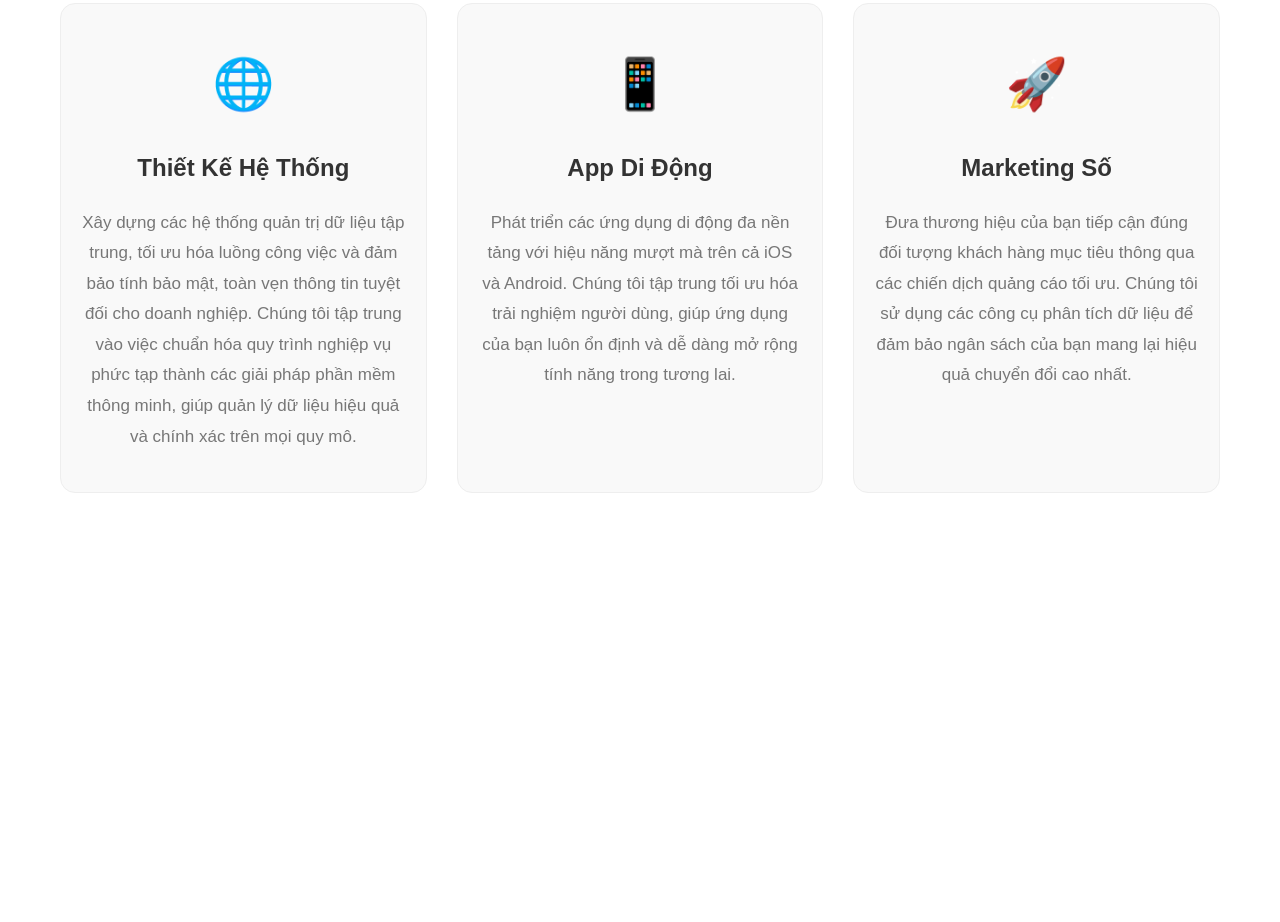
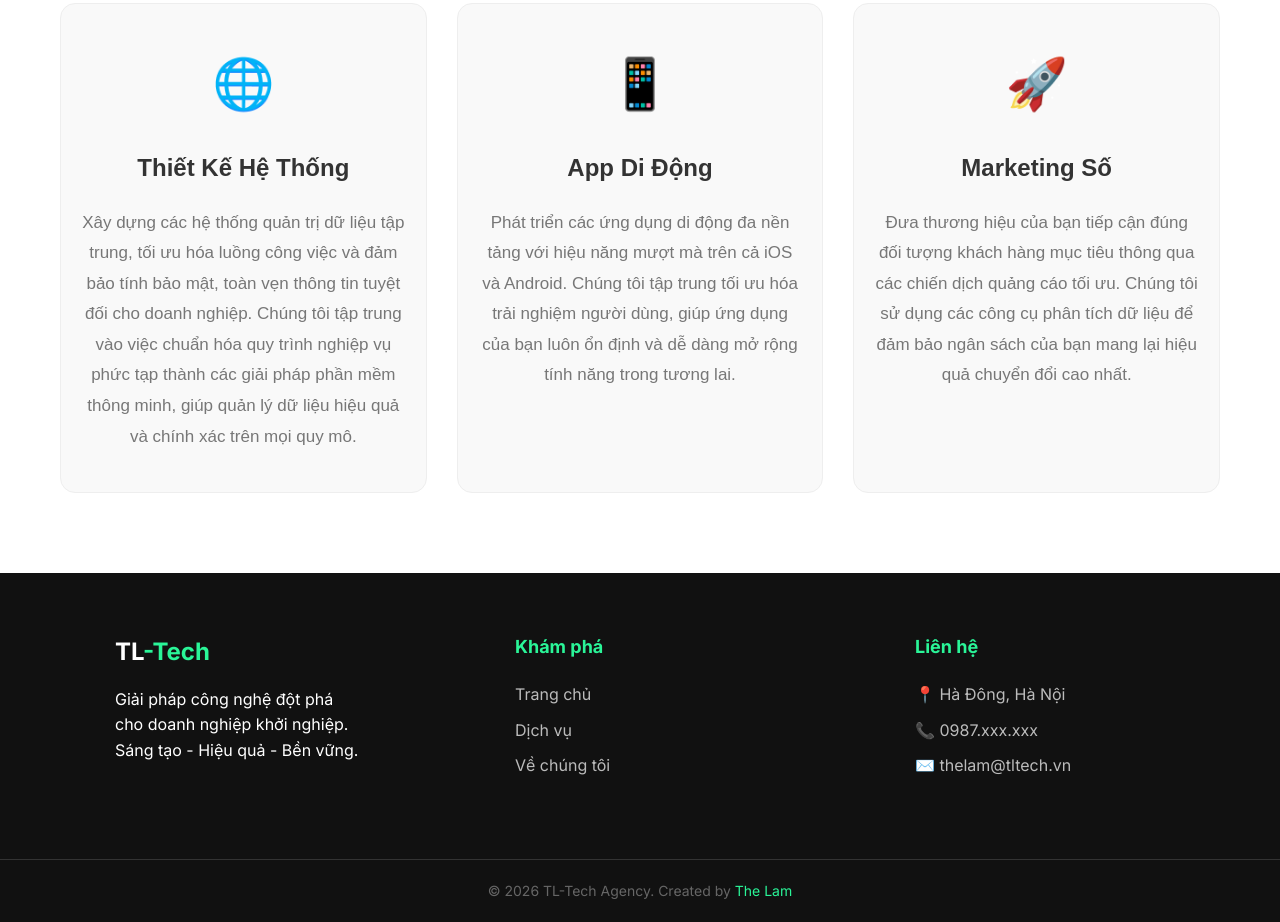
Before and after one commit to thelam07/btl-js, a plain HTML site: page index.html in a window 1280 px wide. Shown: the part 992-1914 px from the top of the page. Before the commit the page ends 1565 px from the top, so only its background shows below. Drawn offline with Linux system fonts and the light colour scheme.

Commit message:
Bổ sung Footer

```diff
--- a/index.html
+++ b/index.html
@@ -68,5 +68,35 @@
                 </div>
             </div>
         </div>
+
+        <div class="footer-tong">
+            <div class="container-footer">
+                <div class="cot-footer">
+                    <div class="logo-footer">TL<span>-Tech</span></div>
+                    <div class="mo-ta">
+                        Giải pháp công nghệ đột phá cho doanh nghiệp khởi nghiệp.
+                        Sáng tạo - Hiệu quả - Bền vững.
+                    </div>
+                </div>
+
+                <div class="cot-footer">
+                    <div class="tieu-de-cot">Khám phá</div>
+                    <div class="link-footer"><a href="#">Trang chủ</a></div>
+                    <div class="link-footer"><a href="#services">Dịch vụ</a></div>
+                    <div class="link-footer"><a href="#about">Về chúng tôi</a></div>
+                </div>
+
+                <div class="cot-footer">
+                    <div class="tieu-de-cot">Liên hệ</div>
+                    <div class="info-item">📍 Hà Đông, Hà Nội</div>
+                    <div class="info-item">📞 0987.xxx.xxx</div>
+                    <div class="info-item">✉️ thelam@tltech.vn</div>
+                </div>
+            </div>
+
+            <div class="copy-right">
+                &copy; 2026 TL-Tech Agency. Created by <span>The Lam</span>
+            </div>
+        </div>
     </body>
-</html
+</html>
--- a/style.css
+++ b/style.css
@@ -198,3 +198,66 @@ body {
     font-size: 17px;
     line-height: 1.8;
 }
+
+.footer-tong {
+    background-color: #111;
+    color: #fff;
+    padding: 60px 0 20px 0;
+    font-family: 'Inter', sans-serif;
+}
+
+.container-footer {
+    max-width: 1200px;
+    margin: 0 auto;
+    display: flex;
+    justify-content: space-around;
+    flex-wrap: wrap;
+}
+
+.cot-footer {
+    width: 250px;
+    margin-bottom: 30px;
+}
+
+.logo-footer {
+    font-size: 24px;
+    font-weight: bold;
+    margin-bottom: 15px;
+}
+
+.logo-footer span {
+    color: #2af598;
+}
+
+.tieu-de-cot {
+    font-size: 18px;
+    font-weight: 600;
+    margin-bottom: 20px;
+    color: #2af598;
+}
+
+.link-footer a, .info-item {
+    color: #bbb;
+    text-decoration: none;
+    margin-bottom: 10px;
+    display: block;
+    transition: 0.3s;
+}
+
+.link-footer a:hover {
+    color: #2af598;
+    padding-left: 5px;
+}
+
+.copy-right {
+    text-align: center;
+    border-top: 1px solid #333;
+    padding-top: 20px;
+    margin-top: 40px;
+    font-size: 14px;
+    color: #666;
+}
+
+.copy-right span {
+    color: #2af598;
+}
```
